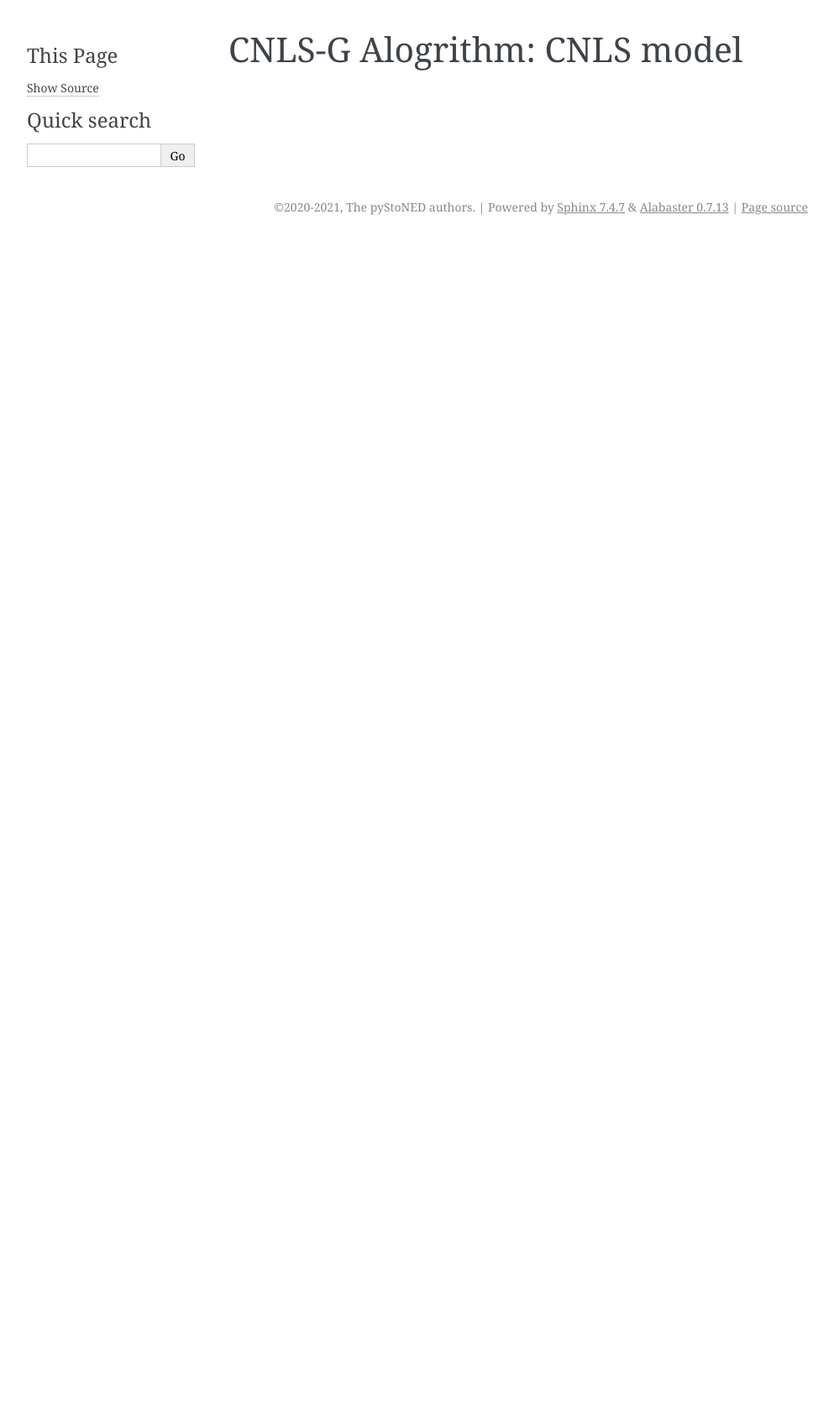
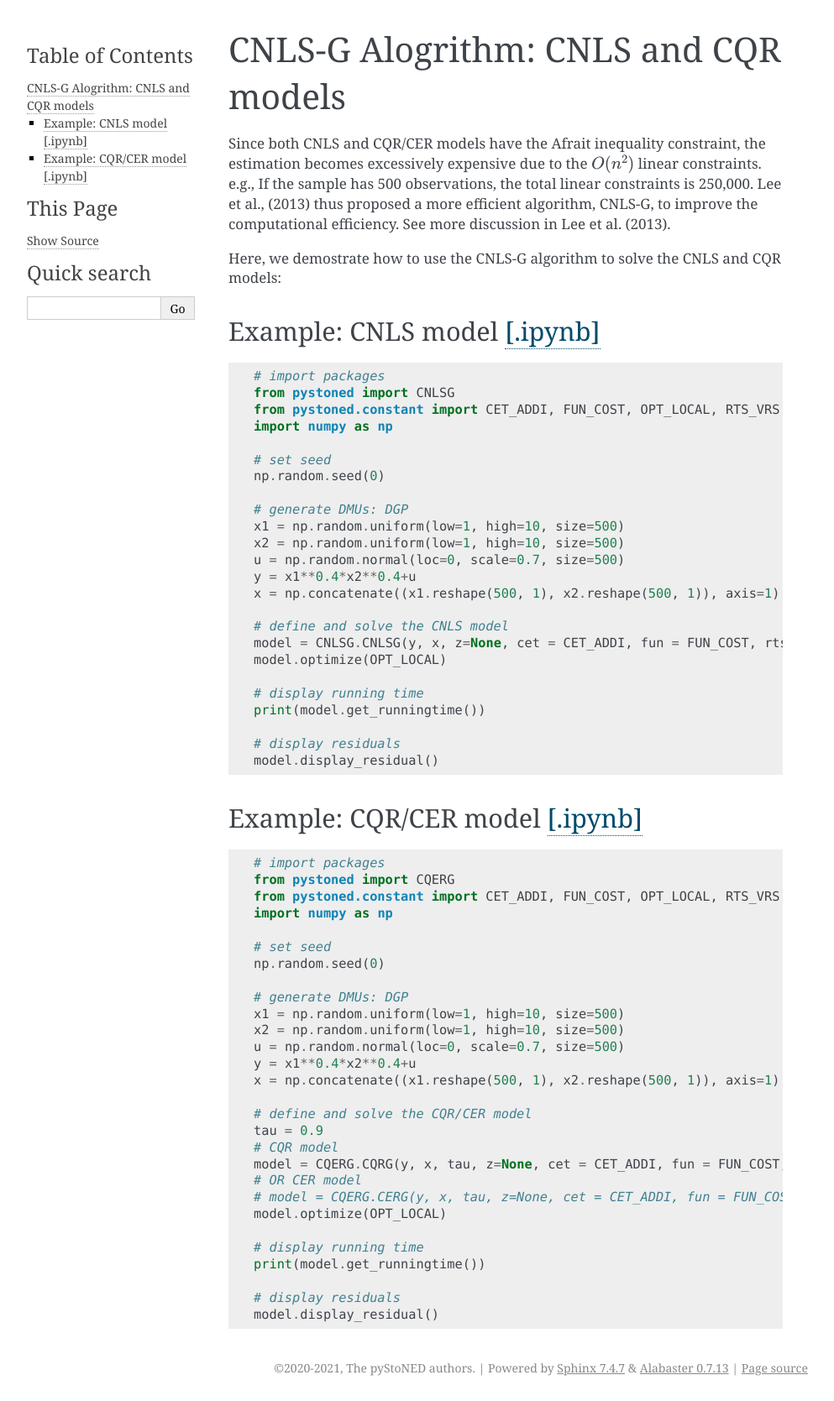
Before and after one commit to ds2010/pyStoNED, a Sphinx documentation site: the page built from doc/sphinx/examples/CNLSG/cnls_g.rst, in a window 1280 px wide. Shown: the whole page at 84% size, without its empty margins (148-1141 px from the left). Built offline with Sphinx 7.4.7, drawn with Linux system fonts in a browser that asks for light colours; before the commit the page ends 900 px from its top, so only the background shows below that.

Commit message:
doc(CNLSG): add CNLS-G algorithm examples

```diff
--- a/doc/sphinx/examples/CNLSG/cnls_g.rst
+++ b/doc/sphinx/examples/CNLSG/cnls_g.rst
@@ -1,3 +1,77 @@
-===============================
-CNLS-G Alogrithm: CNLS model
-===============================
+========================================
+CNLS-G Alogrithm: CNLS and CQR models
+========================================
+
+
+Since both CNLS and CQR/CER models have the Afrait inequality constraint, the estimation becomes
+excessively expensive due to the :math:`O(n^2)` linear constraints. e.g., If the sample
+has 500 observations, the total linear constraints is 250,000. Lee et al., (2013) thus proposed
+a more efficient algorithm, CNLS-G, to improve the computational efficiency. See more discussion in Lee et al. (2013).
+
+Here, we demostrate how to use the CNLS-G algorithm to solve the CNLS and CQR models:
+
+Example: CNLS model `[.ipynb] <https://colab.research.google.com/github/ds2010/pyStoNED/blob/master/notebooks/CNLS_g.ipynb>`_
+-----------------------------------------------------------------------------------------------------------------------------------
+
+.. code:: python
+
+    # import packages
+    from pystoned import CNLSG
+    from pystoned.constant import CET_ADDI, FUN_COST, OPT_LOCAL, RTS_VRS
+    import numpy as np
+
+    # set seed
+    np.random.seed(0)
+
+    # generate DMUs: DGP
+    x1 = np.random.uniform(low=1, high=10, size=500)
+    x2 = np.random.uniform(low=1, high=10, size=500)
+    u = np.random.normal(loc=0, scale=0.7, size=500)
+    y = x1**0.4*x2**0.4+u
+    x = np.concatenate((x1.reshape(500, 1), x2.reshape(500, 1)), axis=1)
+
+    # define and solve the CNLS model
+    model = CNLSG.CNLSG(y, x, z=None, cet = CET_ADDI, fun = FUN_COST, rts = RTS_VRS)
+    model.optimize(OPT_LOCAL)
+
+    # display running time
+    print(model.get_runningtime())
+
+    # display residuals
+    model.display_residual()
+
+
+
+Example: CQR/CER model `[.ipynb] <https://colab.research.google.com/github/ds2010/pyStoNED/blob/master/notebooks/CQR_g.ipynb>`_
+------------------------------------------------------------------------------------------------------------------------------------
+
+.. code:: python
+
+    # import packages
+    from pystoned import CQERG
+    from pystoned.constant import CET_ADDI, FUN_COST, OPT_LOCAL, RTS_VRS
+    import numpy as np
+
+    # set seed
+    np.random.seed(0)
+
+    # generate DMUs: DGP
+    x1 = np.random.uniform(low=1, high=10, size=500)
+    x2 = np.random.uniform(low=1, high=10, size=500)
+    u = np.random.normal(loc=0, scale=0.7, size=500)
+    y = x1**0.4*x2**0.4+u
+    x = np.concatenate((x1.reshape(500, 1), x2.reshape(500, 1)), axis=1)
+
+    # define and solve the CQR/CER model
+    tau = 0.9
+    # CQR model
+    model = CQERG.CQRG(y, x, tau, z=None, cet = CET_ADDI, fun = FUN_COST, rts = RTS_VRS)
+    # OR CER model
+    # model = CQERG.CERG(y, x, tau, z=None, cet = CET_ADDI, fun = FUN_COST, rts = RTS_VRS)
+    model.optimize(OPT_LOCAL)
+
+    # display running time
+    print(model.get_runningtime())
+
+    # display residuals
+    model.display_residual()
--- a/doc/sphinx/examples/CNLSG/cqer_g.rst
+++ /dev/null
@@ -1,3 +0,0 @@
-===============================
-CNLS-G Alogrithm: CQER model
-===============================
--- a/doc/sphinx/examples/index.rst
+++ b/doc/sphinx/examples/index.rst
@@ -69,7 +69,6 @@ CNLS-G Algorithm (for large sample)
    :maxdepth: 1
 
    CNLSG/cnls_g
-   CNLSG/cqer_g
 
 
 
```
Also changed, not shown: 2 other files.
